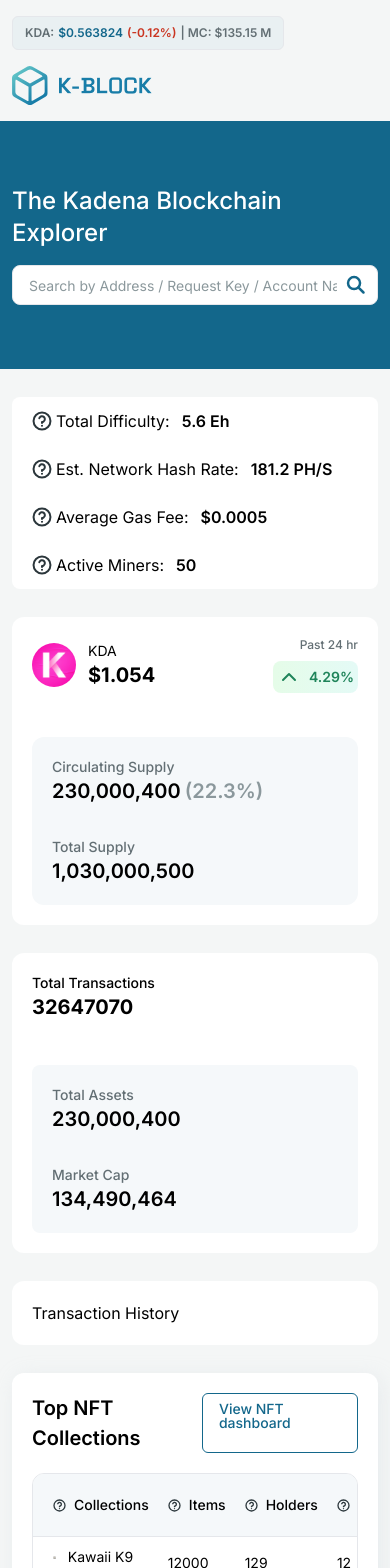
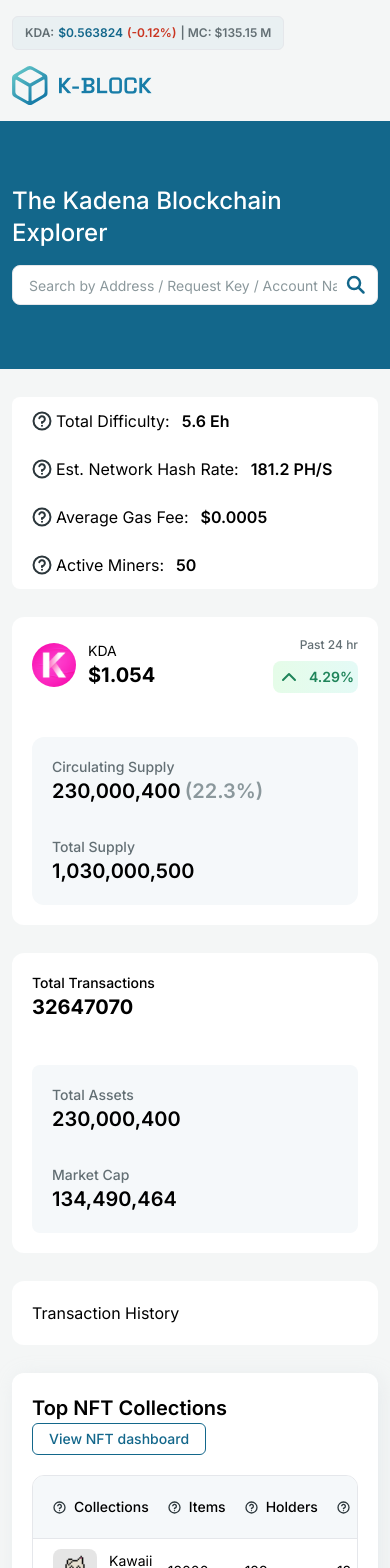
Before and after one commit to techfleetworks/k-block-app, a Next.js app: page / in a window 390 px wide. Shown: the top 1568 px of the page. Built offline with nearby package versions, Linux system fonts and the light colour scheme.

Commit message:
fix responsive

```diff
--- a/src/components/common/info-bar/index.jsx
+++ b/src/components/common/info-bar/index.jsx
@@ -9,7 +9,7 @@ import Image from 'next/image';
 import QuestionMark from '@/assets/question-mark.svg';
 
 const InfoItem = ({ label, value, tooltipText }) => (
-  <div className="flex justify-between gap-1 px-5 py-3">
+  <div className="flex flex-wrap justify-between gap-1 px-5 py-3">
     <TooltipProvider delayDuration={100}>
       <Tooltip>
         <TooltipTrigger className="flex items-center gap-1">
--- a/src/components/common/nft-collections/index.jsx
+++ b/src/components/common/nft-collections/index.jsx
@@ -35,13 +35,13 @@ const NftCollections = () => {
   return (
     // Table Heading and Button
     <div className="px-3 md:px-12">
-      <div className="bg-neutral-n-0 px-5 py-5 border-solid drop-shadow-md rounded-xl">
-        <div className="flex justify-between pb-5">
+      <div className="bg-neutral-n-0 p-5 border-solid drop-shadow-md rounded-xl">
+        <div className="flex flex-wrap justify-between pb-5">
           <h2 className="text-xl font-semibold leading-normal">
             Top NFT Collections
           </h2>
           <a
-            className="text-[color:var(--primary-b-500)] border border-[color:var(--primary-b-500)] text-sm font-medium leading-none px-4 py-2 rounded-md border-solid;"
+            className="text-primary-b-500 border border-primary-b-500 text-sm font-medium leading-none px-4 py-2 rounded-md border-solid"
             href="#"
           >
             View NFT dashboard
@@ -50,9 +50,9 @@ const NftCollections = () => {
 
         {/* NFT Collections Table - Statically coded each NFT to match design, but will dynamically fetch when connected with API */}
         <div className="rounded-xl border overflow-hidden">
-          <Table className="border-[color:var(--neutral-table-border)]">
+          <Table className="border-neutral-table-border">
             <TableHeader>
-              <TableRow className="bg-neutral-n-100 hover:bg-[color:var(--neutral-n-100)] py-3.5">
+              <TableRow className="bg-neutral-n-100 hover:bg-neutral-n-100 py-3.5">
                 <TableHead className="pl-5">
                   <Help label="Collections" tooltipText="Tooltip text here" />
                 </TableHead>
@@ -84,8 +84,8 @@ const NftCollections = () => {
                 <TableCell className="flex items-center gap-3 pl-5 pr-0 py-2.5">
                   <Image
                     src={Nft}
-                    width="2.75rem"
-                    height="2.75rem"
+                    width={44}
+                    height={44}
                     alt="NFT placeholder image"
                   />
                   Kawaii K9
```
